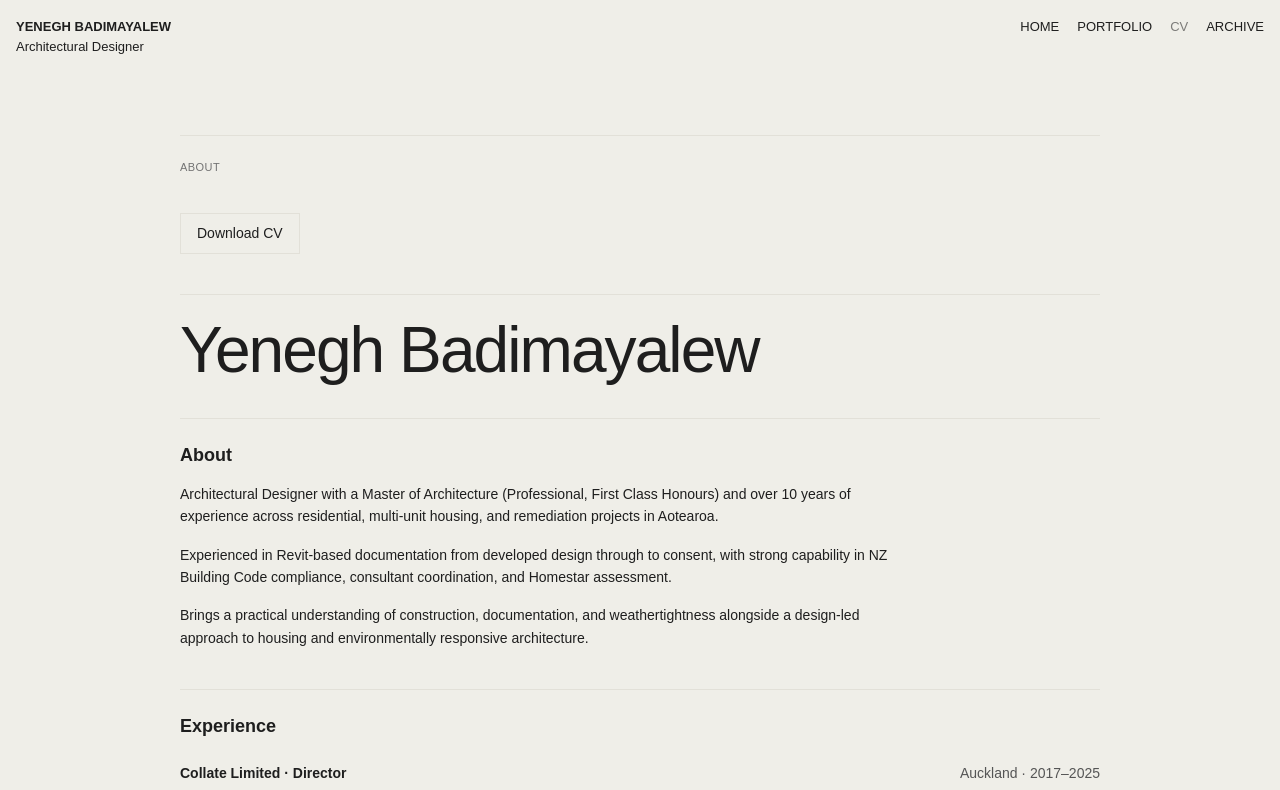
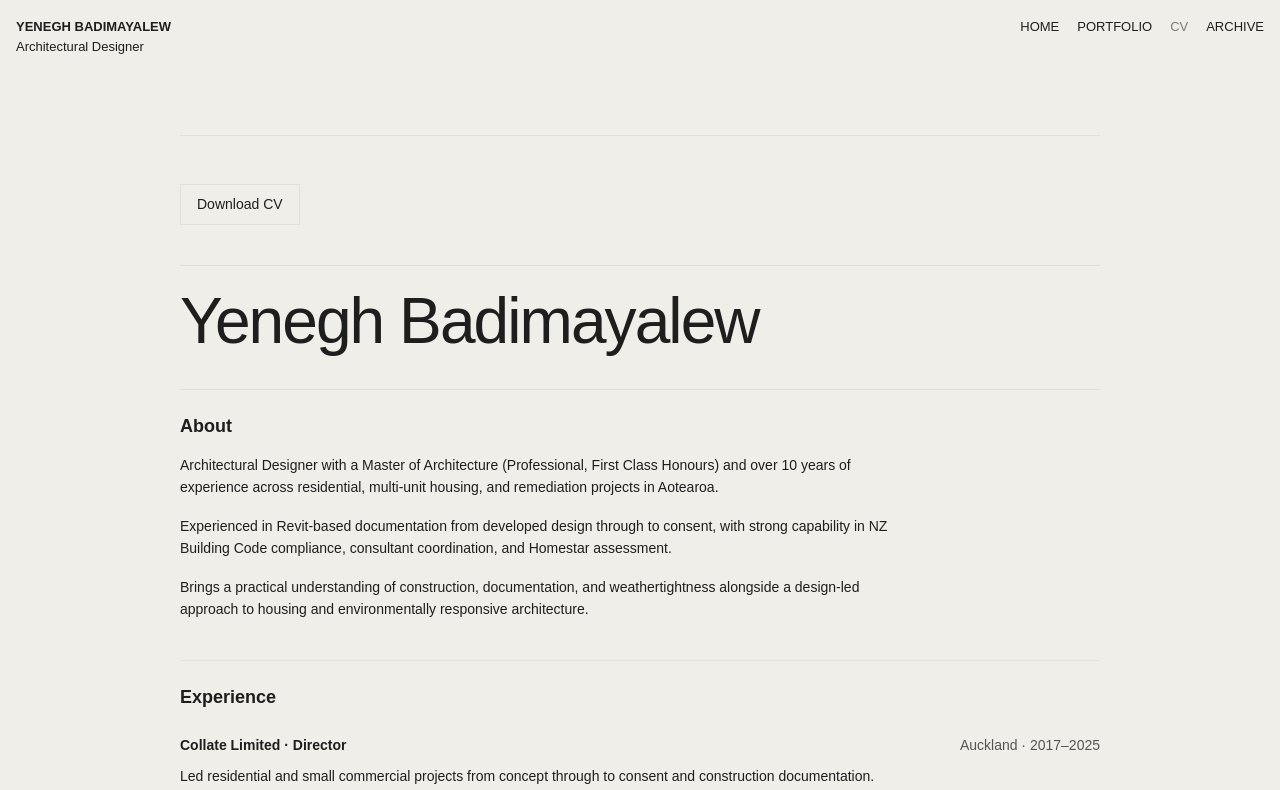
Before and after one commit to Yenegh/yenegh-portfolio, a Next.js app: page /cv in a window 1280 px wide. Shown: the top 790 px of the page. Built offline with nearby package versions, Linux system fonts and the light colour scheme.

Commit message:
Remove redundant About label, refine About page hierarchy

```diff
--- a/app/cv/page.tsx
+++ b/app/cv/page.tsx
@@ -2,7 +2,6 @@ export default function CVPage() {
   return (
     <main className="cv-page">
       <section className="cv-header">
-        <p className="section-label">About</p>
 
         <a className="cv-download" href="/cv/Yenegh-Badimayalew-CV.pdf" download>
           Download CV
```
